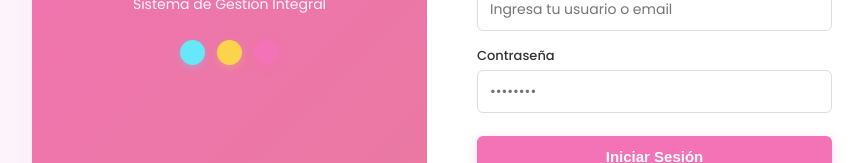
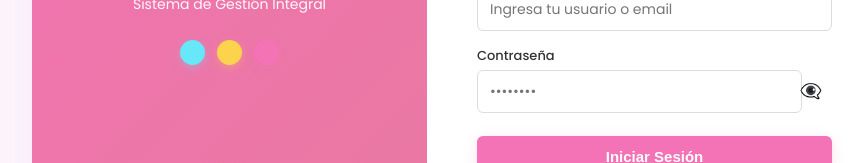
Before and after one commit to martinez-Diana/FRONTJugueteria, a React (Vite) app: page /login in a window 1280 px wide. Shown: the part 454-617 px from the top of the page, without its empty margins (183-1046 px from the left). Built offline with nearby package versions, Linux system fonts and the light colour scheme; no server answers.

Commit message:
feat: agregar mostrar/ocultar contraseña en Login

```diff
--- a/src/pages/Administrador.jsx
+++ b/src/pages/Administrador.jsx
@@ -83,6 +83,7 @@ const Administrador = () => {
                 onClick={handleLogout}
                 className="logout-button"
                 title="Cerrar Sesión"
+                style={{ display: "flex", alignItems: "center", gap: "6px", padding: "0.4rem 0.8rem" }}
               >
                 <svg
                   className="icon"
@@ -99,6 +100,7 @@ const Administrador = () => {
                     d="M17 16l4-4m0 0l-4-4m4 4H7m6 4v1a3 3 0 01-3 3H6a3 3 0 01-3-3V7a3 3 0 013-3h4a3 3 0 013 3v1"
                   />
                 </svg>
+                <span style={{ fontSize: "13px", fontWeight: 600 }}>Cerrar Sesión</span>
               </button>
           </div>
         </div>
--- a/src/pages/Home.css
+++ b/src/pages/Home.css
@@ -1414,17 +1414,20 @@ body {
 .product-detail-image {
   background: linear-gradient(135deg, #fce4ec 0%, #e0f7fa 100%);
   border-radius: 20px;
-  padding: 2rem;
+  padding: 1rem;
   display: flex;
   align-items: center;
   justify-content: center;
   min-height: 400px;
+  overflow: hidden;
 }
 
 .product-detail-image img {
-  max-width: 100%;
-  height: auto;
+  width: 100%;
+  height: 100%;
+  max-height: 380px;
   object-fit: contain;
+  object-position: center;
 }
 
 .product-detail-emoji {
--- a/src/pages/Home.jsx
+++ b/src/pages/Home.jsx
@@ -550,6 +550,7 @@ const Home = () => {
                   title="Cerrar sesión"
                 >
                   <span className="logout-icon">🚪</span>
+                  <span style={{ fontSize: "13px", fontWeight: 600 }}>Cerrar Sesión</span>
                 </button>
               </div>
             ) : (
--- a/src/pages/Login.jsx
+++ b/src/pages/Login.jsx
@@ -20,6 +20,7 @@ const Login = () => {
   const [loginAttempts, setLoginAttempts] = useState(0);
   const [isBlocked, setIsBlocked] = useState(false);
   const [blockTimer, setBlockTimer] = useState(0);
+  const [showPassword, setShowPassword] = useState(false);
 
   const handleChange = (e) => {
     setFormData({ ...formData, [e.target.name]: e.target.value });
@@ -579,15 +580,16 @@ const Login = () => {
                 />
 
                 <label style={styles.label}>Contraseña</label>
+                <div style={{ position: "relative", marginBottom: "15px" }}>
                   <input
-                  type="password"
+                    type={showPassword ? "text" : "password"}
                     name="password"
                     placeholder="••••••••"
                     value={formData.password}
                     onChange={handleChange}
                     required
                     disabled={loading || isBlocked}
-                  style={styles.input}
+                    style={{ ...styles.input, marginBottom: 0, paddingRight: "40px" }}
                     onFocus={(e) => {
                       e.target.style.borderColor = "#c084fc";
                       e.target.style.boxShadow = "0 0 6px rgba(192, 132, 252, 0.25)";
@@ -597,6 +599,18 @@ const Login = () => {
                       e.target.style.boxShadow = "none";
                     }}
                   />
+                  <button
+                    type="button"
+                    onClick={() => setShowPassword(!showPassword)}
+                    style={{
+                      position: "absolute", right: "10px", top: "50%",
+                      transform: "translateY(-50%)", background: "none",
+                      border: "none", cursor: "pointer", fontSize: "18px"
+                    }}
+                  >
+                    {showPassword ? "👁️" : "👁️‍🗨️"}
+                  </button>
+                </div>
 
                 <button
                   type="submit"
```
Lines whose indentation alone changed are shown as unchanged.
